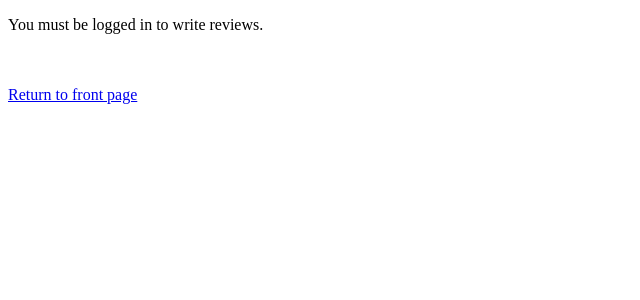
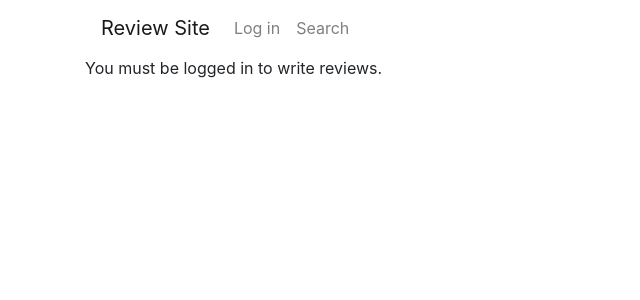
Before and after one commit to AnttiVainikka/tietokantasovellus, a Flask app: page /write in a window 1280 px wide. Shown: the top 300 px of the page, without its empty margins (0-640 px from the left). Run offline with Flask 2, Linux system fonts and the light colour scheme; some libraries are stand-ins or nearby versions.

Commit message:
Created a layout with a navigation bar, revamped index.html and improved presentation.

```diff
--- a/routes.py
+++ b/routes.py
@@ -12,11 +12,12 @@ app.secret_key = getenv("SECRET_KEY")
 @app.route("/")
 def index():
     moderator = check_moderator()
-    return render_template("index.html", moderator= moderator)
+    return render_template("index.html",moderator=moderator)
 
 @app.route("/login")
 def login():
-    return render_template("login.html")
+    moderator = check_moderator()
+    return render_template("login.html",moderator=moderator)
 
 @app.route("/log", methods=["POST"])
 def log():
@@ -38,19 +39,21 @@ def logout():
 
 @app.route("/create")
 def create():
-    return render_template("create.html",error=False)
+    moderator = check_moderator()
+    return render_template("create.html",error=False,moderator=moderator)
 
 @app.route("/create_account", methods=["POST"])
 def create_account():
     username = request.form["username"]
     password = request.form["password"]
     password2 = request.form["password2"]
+    moderator = check_moderator()
 
     user_id = db.find_user_id(username)
     if user_id != None:
-        return render_template("create.html", error="Username taken")
+        return render_template("create.html", error="Username taken",moderator=moderator)
     if password != password2:
-        return render_template("create.html", error="Passwords not identical")
+        return render_template("create.html", error="Passwords not identical",moderator=moderator)
 
     password = generate_password_hash(password2)
     db.insert_user(username,password)
@@ -58,7 +61,8 @@ def create_account():
 
 @app.route("/write")
 def write():
-    return render_template("write.html")
+    moderator = check_moderator()
+    return render_template("write.html",moderator=moderator)
 
 @app.route("/send", methods=["POST"])
 def send():
@@ -81,7 +85,8 @@ def send():
 
 @app.route("/search")
 def search():
-    return render_template("search.html")
+    moderator = check_moderator()
+    return render_template("search.html",moderator=moderator)
 
 @app.route("/result", methods=["POST"])
 def result():
@@ -90,6 +95,7 @@ def result():
     year = request.form["year"]
     language = request.form["language"]
     results = db.find_results(name)
+    moderator = check_moderator()
 
     final_results = copy(results)
     for result in results:
@@ -106,7 +112,7 @@ def result():
                 final_results.remove(result)
 
     final_results.sort(key=name_order)
-    return render_template("results.html", results = final_results)
+    return render_template("results.html", results = final_results,moderator=moderator)
 
 @app.route("/work/<id>")
 def work(id):
@@ -126,6 +132,7 @@ def review(id):
     review = db.find_review(id)
     writer = check_author(review[1])
     moderator = check_moderator()
+    moderator2 = moderator
     if writer:
         moderator = False
     comments = db.find_comments(id)
@@ -136,19 +143,20 @@ def review(id):
             final_comments.append([comment[0],comment[1],comment[2],replies,True])
         else:
             final_comments.append([comment[0],comment[1],comment[2],replies,False])
-    return render_template("review.html", review = review, comments = final_comments, id = id, writer = writer, moderator = moderator)
+    return render_template("review.html", review = review, comments = final_comments, id = id, writer = writer, moderator = moderator, moderator2 = moderator2)
 
 @app.route("/review/<id>/<comment_id>")
 def replies(id,comment_id):
     comment = db.find_comment(comment_id)
     replies = db.find_replies(comment_id)
+    moderator = check_moderator()
     final_replies = []
     for reply in replies:
         if check_author(reply[0]):
             final_replies.append([reply[0],reply[1],reply[2],True])
         else:
             final_replies.append([reply[0],reply[1],reply[2],False])
-    return render_template("reply.html", id = id, comment_id = comment_id, comment = comment, replies = final_replies)
+    return render_template("reply.html", id = id, comment_id = comment_id, comment = comment, replies = final_replies, moderator = moderator)
 
 @app.route("/comment", methods=["POST"])
 def comment():
@@ -212,10 +220,8 @@ def edit_review(id):
     review = db.find_review_edit(id)
     writer = check_author(review[3])
     moderator = check_moderator()
-    moderator2 = False
+    moderator2 = moderator
     if writer:
-        if moderator:
-            moderator2 = True
         moderator = False
     report = db.find_report(id,"review")
     return render_template("edit_review.html", moderator = moderator, moderator2 = moderator2, writer = writer, review = review, report = report)
@@ -264,13 +270,11 @@ def moderate_review():
 
 @app.route("/edit/comment/<id>")
 def edit_comment(id):
-    moderator = check_moderator()
     comment = db.find_comment_edit(id)
     writer = check_author(comment[0])
-    moderator2 = False
+    moderator = check_moderator()
+    moderator2 = moderator
     if writer:
-        if moderator:
-            moderator2 = True
         moderator = False
     report = db.find_report(id,"comment")
     return render_template("edit_comment.html", moderator=moderator, moderator2=moderator2, comment=comment, id=id, writer=writer, report = report)
@@ -317,12 +321,10 @@ def moderate_comment():
 @app.route("/edit/reply/<id>")
 def edit_reply(id):
     moderator = check_moderator()
-    moderator2 = False
+    moderator2 = moderator
     reply = db.find_reply(id)
     writer = check_author(reply[0])
     if writer:
-        if moderator:
-            moderator2 = True
         moderator = False
     report = db.find_report(id,"reply")
     return render_template("edit_reply.html", moderator=moderator, moderator2=moderator2, reply=reply, id=id, writer=writer, report = report)
@@ -368,7 +370,8 @@ def moderate_reply():
 
 @app.route("/report/<type>/<id>")
 def report(type,id):
-    return render_template("report.html", type = type, id = id)
+    moderator = check_moderator()
+    return render_template("report.html", type = type, id = id, moderator = moderator)
 
 @app.route("/report", methods=["POST"])
 def add_report():
--- a/templates/create.html
+++ b/templates/create.html
@@ -1,4 +1,5 @@
-<!DOCTYPE html>
+{% extends "layout.html" %}
+{% block content %}
 <title>Create Account</title>
 <form action="/create_account" method="POST">
 Username: <br>
@@ -17,4 +18,4 @@ Password again: <br>
 {% endif %}
 <br>
 <br>
-<a href="/">Return to front page</a>
+{% endblock %}
--- a/templates/edit_comment.html
+++ b/templates/edit_comment.html
@@ -1,4 +1,5 @@
-<!DOCTYPE html>
+{% extends "layout.html" %}
+{% block content %}
 <title>Edit Comment</title>
 <head>
 <style>
@@ -59,4 +60,4 @@ Edit comment:<br>
 </form>
 <br><br>
 {% endif %}
-<a href="/">Return to front page</a>
+{% endblock %}
--- a/templates/edit_reply.html
+++ b/templates/edit_reply.html
@@ -1,4 +1,5 @@
-<!DOCTYPE html>
+{% extends "layout.html" %}
+{% block content %}
 <title>Edit Reply</title>
 <head>
 <style>
@@ -61,4 +62,4 @@ Edit reply:<br>
 </form>
 <br><br>
 {% endif %}
-<a href="/">Return to front page</a>
+{% endblock %}
--- a/templates/edit_review.html
+++ b/templates/edit_review.html
@@ -1,4 +1,5 @@
-<!DOCTYPE html>
+{% extends "layout.html" %}
+{% block content %}
 <title>Edit Review</title>
 <head>
 <style>
@@ -64,4 +65,4 @@ New Score:
 </form>
 {% endif %}
 <br><br>
-<a href="/">Return to front page</a>
+{% endblock %}
--- a/templates/edit_work.html
+++ b/templates/edit_work.html
@@ -1,4 +1,5 @@
-<!DOCTYPE html>
+{% extends "layout.html" %}
+{% block content %}
 <title>Edit Work</title>
 {% if moderator %}
 <form action="/edit_work" method="POST">
@@ -60,4 +61,4 @@ New language: <br>
 </form>
 <br><br>
 {% endif %}
-<a href="/">Return to front page</a>
+{% endblock %}
--- /dev/null
+++ b/templates/layout.html
@@ -0,0 +1,45 @@
+<!doctype html>
+<meta name="viewport" content="width=device-width, initial-scale=1, shrink-to-fit=no">
+<link rel="stylesheet" href="https://stackpath.bootstrapcdn.com/bootstrap/4.5.0/css/bootstrap.min.css">
+<div class="container">
+<nav class="navbar navbar-expand-sm navbar-light">
+<a class="navbar-brand" href="/">Review Site</a>
+<ul class="navbar-nav">
+
+{% if session.username %}
+<li class="nav-item">
+<a class="nav-link" href="/logout">Log out</a>
+</li>
+
+<li class="nav-item">
+<a class="nav-link" href="/search">Search</a>
+</li>
+
+<li class="nav-item">
+<a class="nav-link" href="/write">Write Review</a>
+</li>
+
+{% if moderator %}
+<li class="nav-item">
+<a class="nav-link" href="/reports">Check reports</a>
+</li>
+{% else %}
+{% if moderator2 %}
+<li class="nav-item">
+<a class="nav-link" href="/reports">Check reports</a>
+</li>
+{% endif %}{% endif %}
+
+{% else %}
+<li class="nav-item">
+<a class="nav-link" href="/login">Log in</a>
+</li>
+
+<li class="nav-item">
+<a class="nav-link" href="/search">Search</a>
+</li>
+
+{% endif %}
+</ul>
+</nav>
+{% block content %}{% endblock %}
--- a/templates/login.html
+++ b/templates/login.html
@@ -1,4 +1,5 @@
-<!DOCTYPE html>
+{% extends "layout.html" %}
+{% block content %}
 <title>Log In</title>
 {% if session.username %}
 <p>You are logged in as {{ session.username }}</p>
@@ -19,4 +20,4 @@ Password: <br>
 {% endif %}
 <br>
 <br>
-<a href="/">Return to front page</a>
+{% endblock %}
--- a/templates/report.html
+++ b/templates/report.html
@@ -1,4 +1,5 @@
-<!DOCTYPE html>
+{% extends "layout.html" %}
+{% block content %}
 <title>Report</title>
 <form action="/report" method="POST">
 <input type="hidden" name="type" value="{{ type }}">
@@ -9,4 +10,4 @@ Reason for report: <br>
 </form>
 <br>
 <br>
-<a href="/">Return to front page</a>
+{% endblock %}
--- a/templates/reports.html
+++ b/templates/reports.html
@@ -1,4 +1,5 @@
-<!DOCTYPE html>
+{% extends "layout.html" %}
+{% block content %}
 <title>Reports</title>
 <head>
 <style>
@@ -43,4 +44,4 @@ Reason for report: <br>
 Only a moderator can read reports.
 {% endif %}
 <br><br>
-<a href="/">Return to front page</a>
+{% endblock %}
--- a/templates/search.html
+++ b/templates/search.html
@@ -1,4 +1,5 @@
-<!DOCTYPE html>
+{% extends "layout.html" %}
+{% block content %}
 <title>Search</title>
 <form action="/result" method="POST">
 Name of Work: <br>
@@ -40,4 +41,4 @@ Language: <br>
 </form>
 <br>
 <br>
-<a href="/">Return to front page</a>
+{% endblock %}
--- a/templates/write.html
+++ b/templates/write.html
@@ -1,4 +1,5 @@
-<!DOCTYPE html>
+{% extends "layout.html" %}
+{% block content %}
 <title>Write Review</title>
 {% if session.username %}
 <form action="/send" method="POST">
@@ -57,4 +58,4 @@ You must be logged in to write reviews.
 {% endif %}
 <br>
 <br>
-<a href="/">Return to front page</a>
+{% endblock %}
```
Also changed, not shown: templates/index.html (+29 -14 lines), templates/reply.html (+13 -6 lines), templates/results.html (+7 -3 lines), templates/review.html (+15 -9 lines), templates/work.html (+4 -3 lines).
